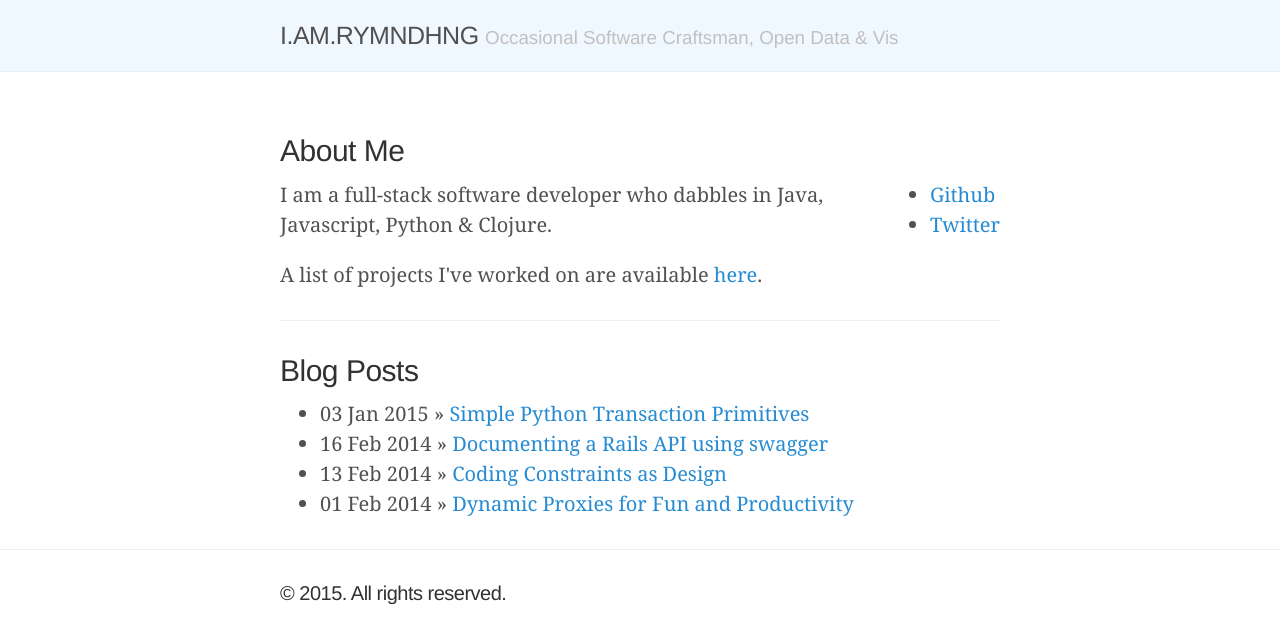
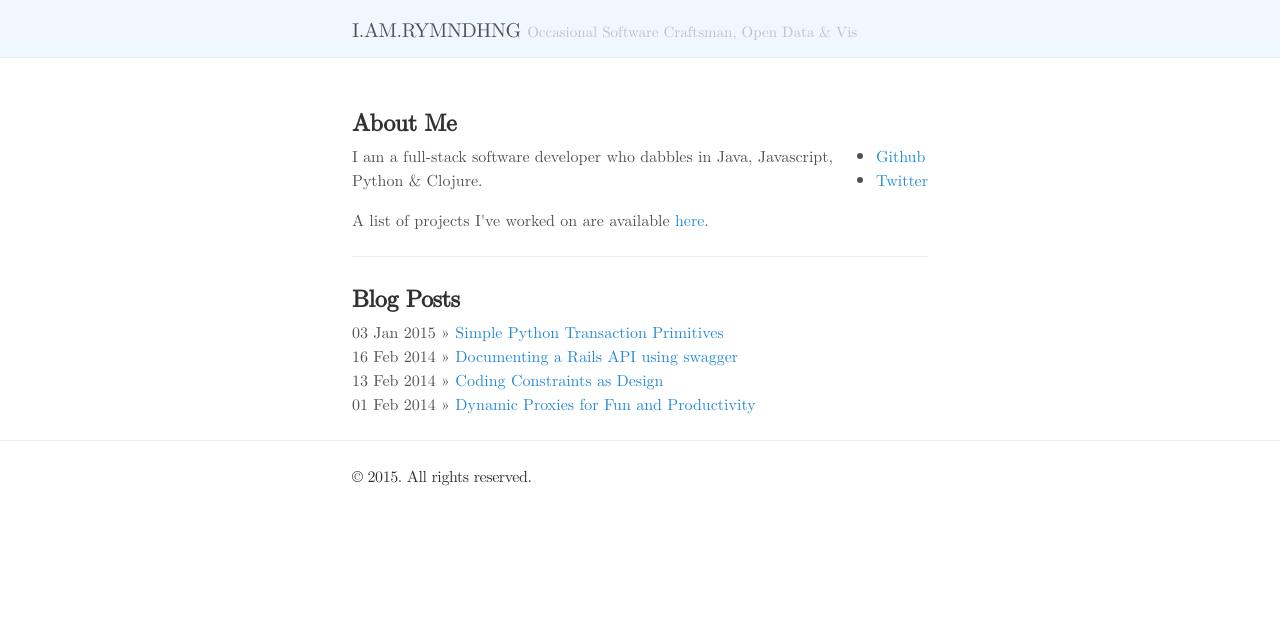
Before and after one commit to rymndhng/rymndhng.github.io, a Jekyll site: the page built from index.html, in a window 1280 px wide. Shown: the top 644 px of the page. Built offline with Jekyll 4.4.1, drawn with Linux system fonts in a browser that asks for light colours; some web fonts are replaced; Markdown is read by kramdown in place of the engine named in the settings; the list of posts is cut into pages by our own code.

Commit message:
use nicer font

```diff
--- a/public/css/lanyon.css
+++ b/public/css/lanyon.css
@@ -41,14 +41,23 @@ body {
 }
 
 html {
-  font-family: "PT Serif", Georgia, "Times New Roman", serif;
+  font-family: "Latin Modern Roman", Georgia, "Times New Roman", serif;
 }
 
 h1, h2, h3, h4, h5, h6 {
-  font-family: "PT Sans", Helvetica, Arial, sans-serif;
-  font-weight: 400;
+  font-family: "Latin Modern Roman", Helvetica, Arial, sans-serif;
+  font-weight: 700;
   color: #313131;
   letter-spacing: -.025rem;
+}
+
+h3 {
+    font-weight: 400;
+    text-decoration: underline;
+}
+
+h4, h5, h6 {
+    font-weight: 400;
 }
 
 
@@ -366,7 +375,7 @@ a.sidebar-nav-item:focus {
   overflow: hidden; /* clearfix */
   margin-left: -1rem;
   margin-right: -1rem;
-  font-family: "PT Sans", Helvetica, Arial, sans-serif;
+  font-family: "Latin Modern Roman", Helvetica, Arial, sans-serif;
   color: #ccc;
   text-align: center;
 }
--- a/public/css/poole.css
+++ b/public/css/poole.css
@@ -54,7 +54,7 @@ html {
 }
 @media (min-width: 38rem) {
   html {
-    font-size: 20px;
+    font-size: 16px;
   }
 }
 
@@ -361,7 +361,7 @@ tbody tr:nth-child(odd) th {
   overflow: hidden; /* clearfix */
   margin-left: -1rem;
   margin-right: -1rem;
-  font-family: "PT Sans", Helvetica, Arial, sans-serif;
+  font-family: "Latin Modern Roman Dunhill", Helvetica, Arial, sans-serif;
   color: #ccc;
   text-align: center;
 }
--- a/public/css/style.css
+++ b/public/css/style.css
@@ -7,3 +7,12 @@
     font-family: "Latin Modern Roman";
     src: url("latin-modern-roman-regular.otf") format("opentype");
 }
+
+.masthead-title {
+    text-decoration: none;
+}
+
+.posts {
+    list-style-type: none;
+    padding-left:0;
+}
```
